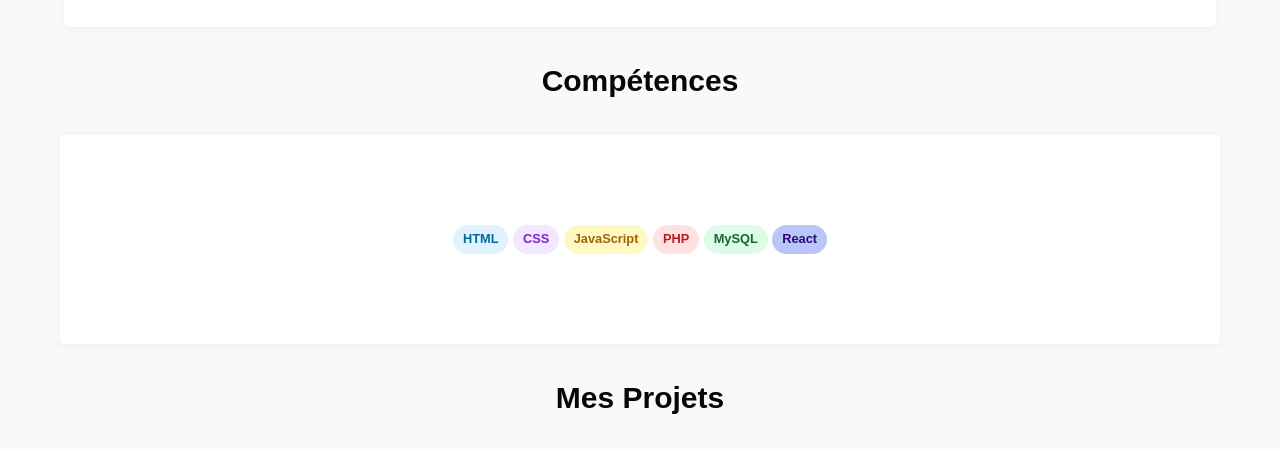
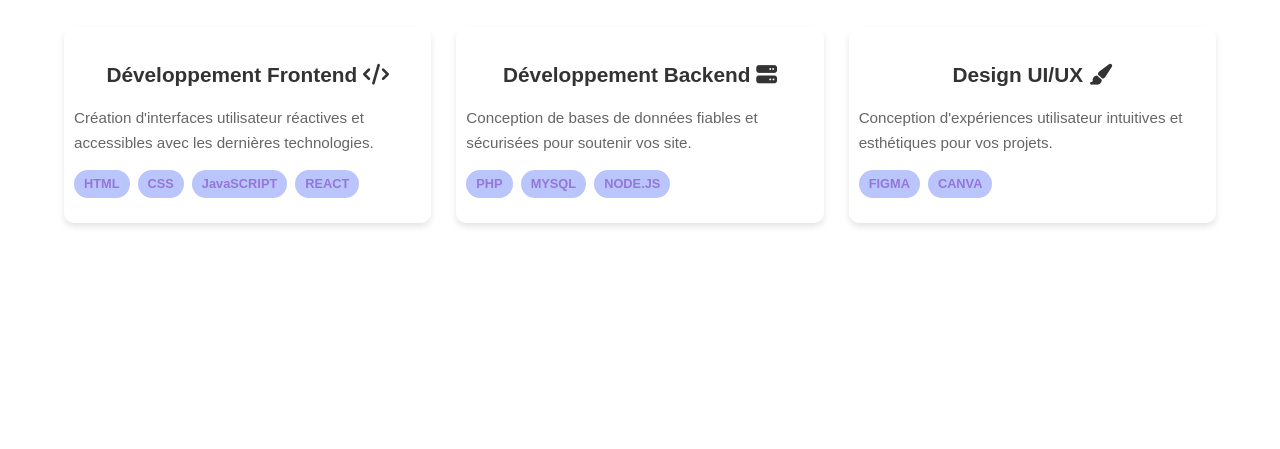
Before and after one commit to raoulpadovani/portfolio, a plain HTML site: page index.html in a window 1280 px wide. Shown: the part 1340-1789 px from the top of the page. Drawn offline with nearby package versions, Linux system fonts and the light colour scheme.

Commit message:
modif de la section compétences

```diff
--- a/index.html
+++ b/index.html
@@ -6,6 +6,7 @@
     <title>Portfolio</title>
     <link rel="stylesheet" href="style.css">
     <link href="https://cdn.jsdelivr.net/npm/aos@2.3.4/dist/aos.css" rel="stylesheet">
+    <link rel="stylesheet" href="https://cdnjs.cloudflare.com/ajax/libs/font-awesome/6.4.0/css/all.min.css">
 
 </head>
 <body>
@@ -34,12 +35,12 @@
     </section>
 
     <!-- Section À propos -->
-    <section id="apropos"  data-aos="fade-up">
+    <section id="apropos">
         <div class="container">
-            <h3 >À propos de moi</h3>
+
 
             <div class="about-box" data-aos="fade-down" data-aos-delay="400" data-aos-duration="1000">
-                <h3>Qui suis-je ?</h3>
+                <h3>À propos de moi</h3>
                 <p>
                     Je suis développeur web en formation à La Plateforme, une école tech à Marseille.
                     💻 Ce que j’aime ? Créer des sites qui fonctionnent vraiment : clairs, rapides, interactifs, utiles. J’ai déjà développé plusieurs projets en PHP (dont un site de quiz) et en JavaScript (comme un petit jeu clicker), en travaillant à la fois sur le front-end et le back-end.
@@ -75,24 +76,64 @@
             </div>
         </div >
         <h3 >Compétences</h3>
-    <div class="about-box2" data-aos="fade-up"  >
-        <section class="skills">
-            <div class="skills-col">
-                <div class="tech-badges">
-                    <span class="tech-badge html-badge">HTML</span>
-                    <span class="tech-badge css-badge">CSS</span>
-                    <span class="tech-badge js-badge">JavaScript</span>
-                    <span class="tech-badge php-badge">PHP</span>
-                    <span class="tech-badge mysql-badge">MySQL</span>
-                    <span class="tech-badge react-badge">React</span>
+
+        <main class="container">
+
+        <div class="projects-grid" data-aos="zoom-in" data-aos-delay="400" data-aos-duration="1500">
+            <!-- Projet 1 -->
+            <div class="project-card2">
+                <div class="project-content2">
+                    <h3 class="project-title">Développement Frontend <i class="fas fa-code text-blue-500 text-2xl"></i></h3>
+
+                    <p class="project-description">Création d'interfaces utilisateur réactives et accessibles avec les dernières technologies.</p>
+
+                    </p>
+                    <div class="tech-badges3">
+                        <span class="tech-badge3 badge">HTML</span>
+                        <span class="tech-badge3 badge">CSS</span>
+                        <span class="tech-badge3 badge">JavaSCRIPT</span>
+                        <span class="tech-badge3 badge">REACT</span>
+                    </div>
+
+                </div>
+            </div>
+              <div class="project-card2">
+                <div class="project-content2">
+                    <h3 class="project-title">Développement Backend  <i class="fas fa-server text-indigo-500 text-2xl"></i></h3>
+
+                    <p class="project-description">Conception de bases de données fiables et sécurisées pour soutenir vos site.</p>
+
+                    </p>
+                    <div class="tech-badges3">
+                        <span class="tech-badge3 badge2">PHP</span>
+                        <span class="tech-badge3 badge2">MYSQL</span>
+                        <span class="tech-badge3 badge2">NODE.JS</span>
+                    </div>
+
+                </div>
+            </div>
+              <div class="project-card2">
+                <div class="project-content2">
+                    <h3 class="project-title">Design UI/UX  <i class="fas fa-paint-brush text-purple-500 text-2xl"></i></h3>
+
+                    <p class="project-description">Conception d'expériences utilisateur intuitives et esthétiques pour vos projets.</p>
+
+                    </p>
+                    <div class="tech-badges3">
+                        <span class="tech-badge3 badge3">FIGMA</span>
+                        <span class="tech-badge3 badge3">CANVA</span>
+                    </div>
+
                 </div>
             </div>
 
+
         </section>
-    </div>
+    </section>
 
+    <section id="projets">
      <main class="container">
-        <h3 class="main-title" id="projets">Mes Projets</h3>
+        <h3 class="main-title">Mes Projets</h3>
 
         <div class="projects-grid" data-aos="zoom-in" data-aos-delay="400" data-aos-duration="1500">
             <!-- Projet 1 -->
@@ -284,6 +325,12 @@
             </div>
         </div>
         </div>
+
+    </section>
+
+
+
+
         <h3 class="main-title" id="contact">Me contacter</h3>
         <section id="contact" data-aos="fade-up" data-aos-delay="400" data-aos-duration="1500">
                 <form action="https://formspree.io/f/xzzrnpno" method="POST">
@@ -300,7 +347,7 @@
                 </form>
         </section>
 
-    </section>
+
 
 
 
@@ -320,6 +367,8 @@
     </footer>
 
       <script src="https://cdn.jsdelivr.net/npm/aos@2.3.4/dist/aos.js"></script>
+
+
 <script>
   AOS.init({
     duration: 1000,
--- a/style.css
+++ b/style.css
@@ -144,19 +144,17 @@ p{
   to { width: 500px; }
 }
 
-        #apropos {
-            background: #f8f9fa;
-        }
+
 
         .about-box {
-            background: white;
+
             padding: 30px;
             border-radius: 5px;
             box-shadow: 0 2px 10px rgba(0,0,0,0.05);
         }
         /*comp*/
         .about-box2 {
-            background: white;
+
             padding: 10px;
             border-radius: 5px;
             box-shadow: 0 2px 10px rgba(0,0,0,0.05);
@@ -261,7 +259,41 @@ p{
             margin-bottom: 40px;
         }
 
-        /* Carte de projet */
+        /* Carte comptence */
+        .project-card2 {
+            background-color: white;
+            border-radius: 10px;
+
+            overflow: hidden;
+            box-shadow: 0 4px 6px rgba(0, 0, 0, 0.1);
+            transition: all 0.3s ease;
+        }
+
+        .project2:hover {
+            transform: translateY(-5px);
+            box-shadow: 0 10px 20px rgba(0, 0, 0, 0.15);
+        }
+
+        .project-content2 {
+            padding: 10px;
+        }
+        .badge{
+            background-color: #bac5fb;
+            color: #9576da;
+        }
+         .badge2{
+            background-color: #bac5fb;
+            color: #9576da;
+        }
+         .badge3{
+            background-color: #bac5fb;
+            color: #9576da;
+        }
+
+
+
+
+         /* Carte projet */
         .project-card {
             background-color: white;
             border-radius: 10px;
@@ -428,10 +460,9 @@ p{
         margin-top: -8%;
         padding: 20px;
         border-radius: 5px;
-        background-color: white;
         border-radius: 10px;
         overflow: hidden;
-        box-shadow: 0 4px 6px rgba(0, 0, 0, 0.1);
+
      }
 
 
```
Also changed, not shown: asset/logo/ordinateur.png (added), asset/logo/serveur.png (added).
